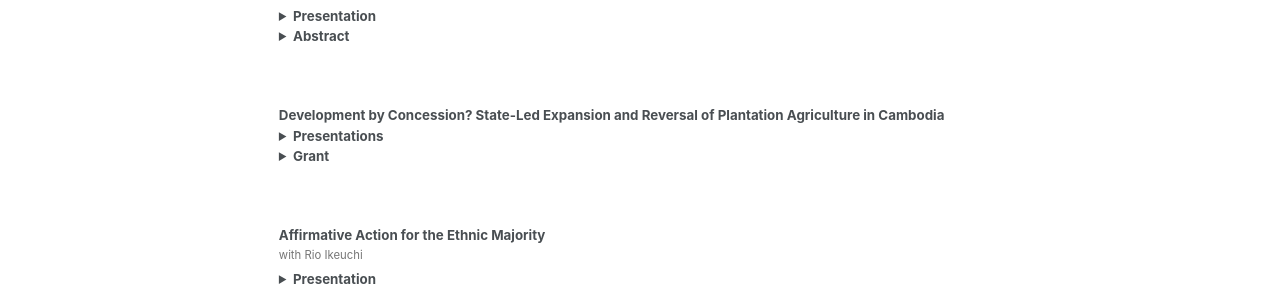
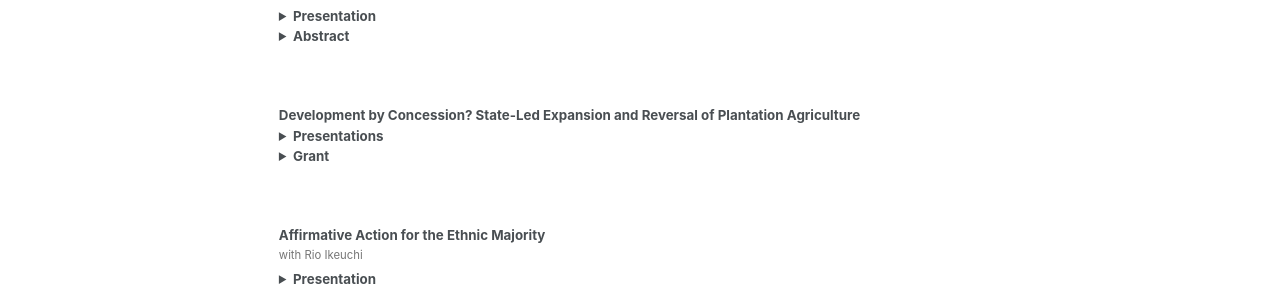
Before and after one commit to Kotaro-Fujisaki/kotaro-fujisaki.github.io, a Jekyll site: the page built from _pages/publications.md, in a window 1280 px wide and 900 px high, scrolled down 364 px. Shown: the part 153-452 px from the top of the window. Built offline with Jekyll 4.4.1, drawn with Linux system fonts in a browser that asks for light colours.

```diff
--- a/_pages/publications.md
+++ b/_pages/publications.md
@@ -93,7 +93,7 @@ with Yumi Ishikawa, Miki Kohara, Yanni Shen
 </details>
 <br>
 
-### Development by Concession? State-Led Expansion and Reversal of Plantation Agriculture in Cambodia
+### Development by Concession? State-Led Expansion and Reversal of Plantation Agriculture
 
 <details class="abstract">
   <summary><strong>Presentations</strong></summary>
```
